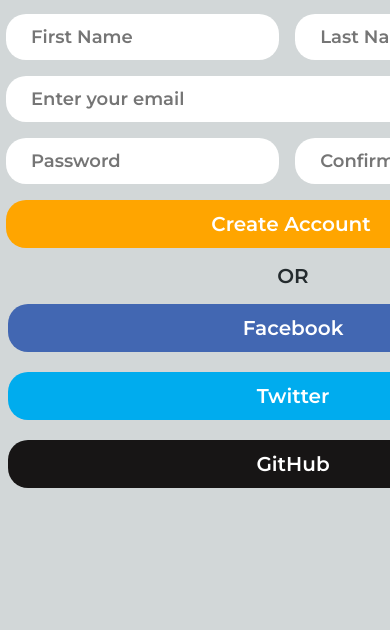
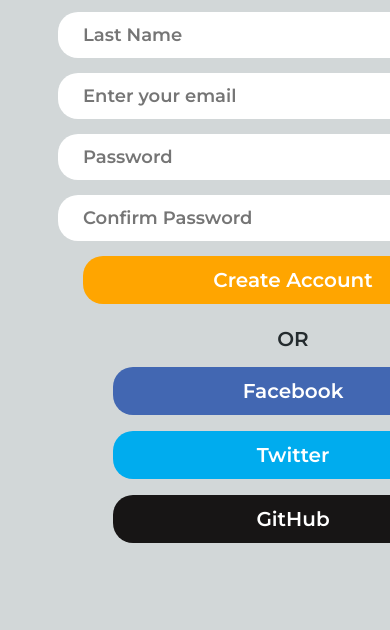
Before and after one commit to purwar1997/LCO-Registration-Page, a plain HTML site: page index.html in a window 390 px wide. Shown: the part 214-844 px from the top of the page. Drawn offline with Linux system fonts and the light colour scheme.

Commit message:
Code updated

```diff
--- a/css/style.css
+++ b/css/style.css
@@ -56,7 +56,6 @@
 
 .col-right nav a {
   display: block;
-  margin-bottom: -15px;
 }
 
 .col-right h1 {
@@ -123,4 +122,19 @@
   .col-right {
     align-items: center;
   }
+
+  .col-right input,
+  .col-right form button {
+    width: 420px;
+    display: block;
+    margin: 15px auto;
+  }
+
+  .col-right input[type="email"] {
+    width: 420px;
+  }
+
+  .col-right button {
+    width: 360px;
+  }
 }
--- a/index.html
+++ b/index.html
@@ -18,8 +18,8 @@
 
         <form action="" method="GET" class="registration-form">
           <input type="text" name="first-name" placeholder="First Name" required />
-          <input type="text" name="last-name" placeholder="Last Name" /><br />
-          <input type="email" name="email-id" placeholder="Enter your email" required /><br />
+          <input type="text" name="last-name" placeholder="Last Name" />
+          <input type="email" name="email-id" placeholder="Enter your email" required />
           <input type="password" name="password" placeholder="Password" required />
           <input
             type="password"
@@ -35,10 +35,10 @@
         <nav class="signup">
           <a href="https://www.facebook.com/" target="_blank"
             ><button class="facebook">Facebook</button></a
-          ><br />
+          >
           <a href="https://twitter.com/?lang=en" target="_blank"
             ><button class="twitter">Twitter</button></a
-          ><br />
+          >
           <a href="http://github.com" target="_blank"><button class="github">GitHub</button></a>
         </nav>
       </div>
```
